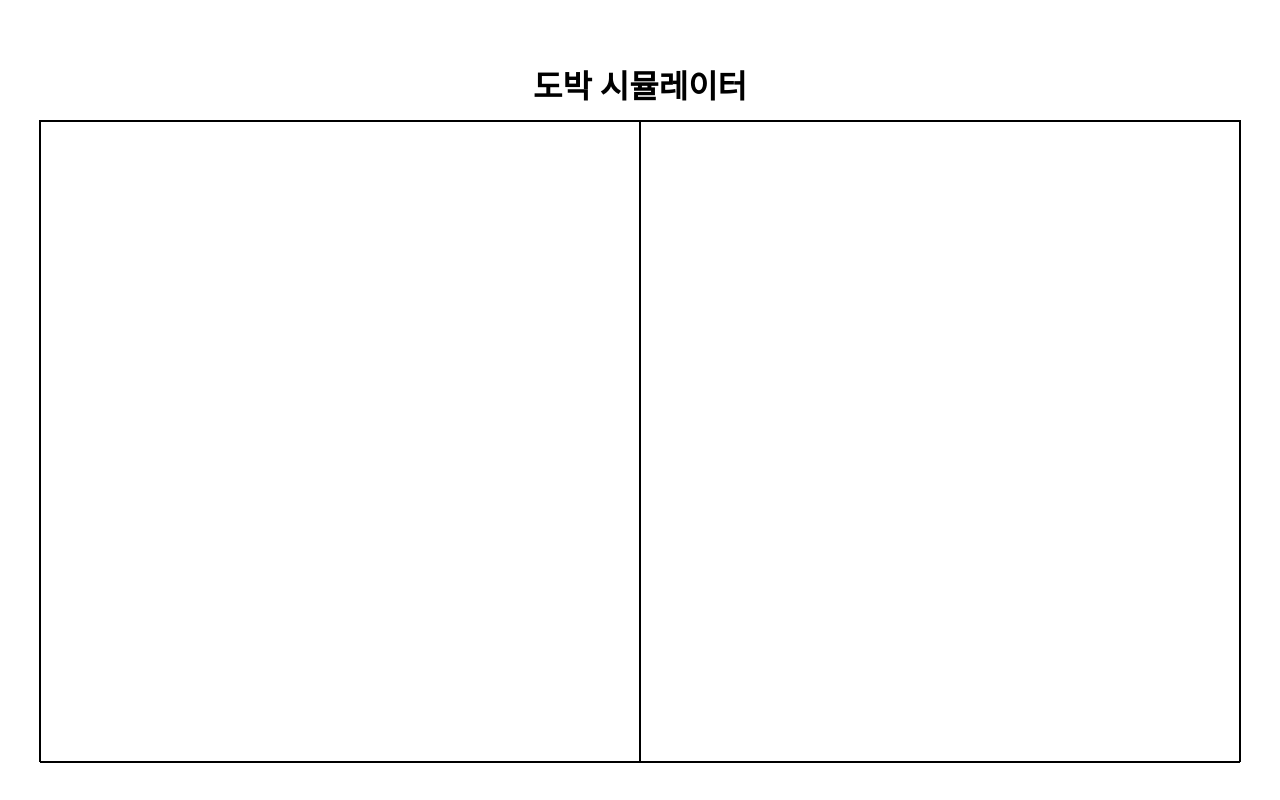
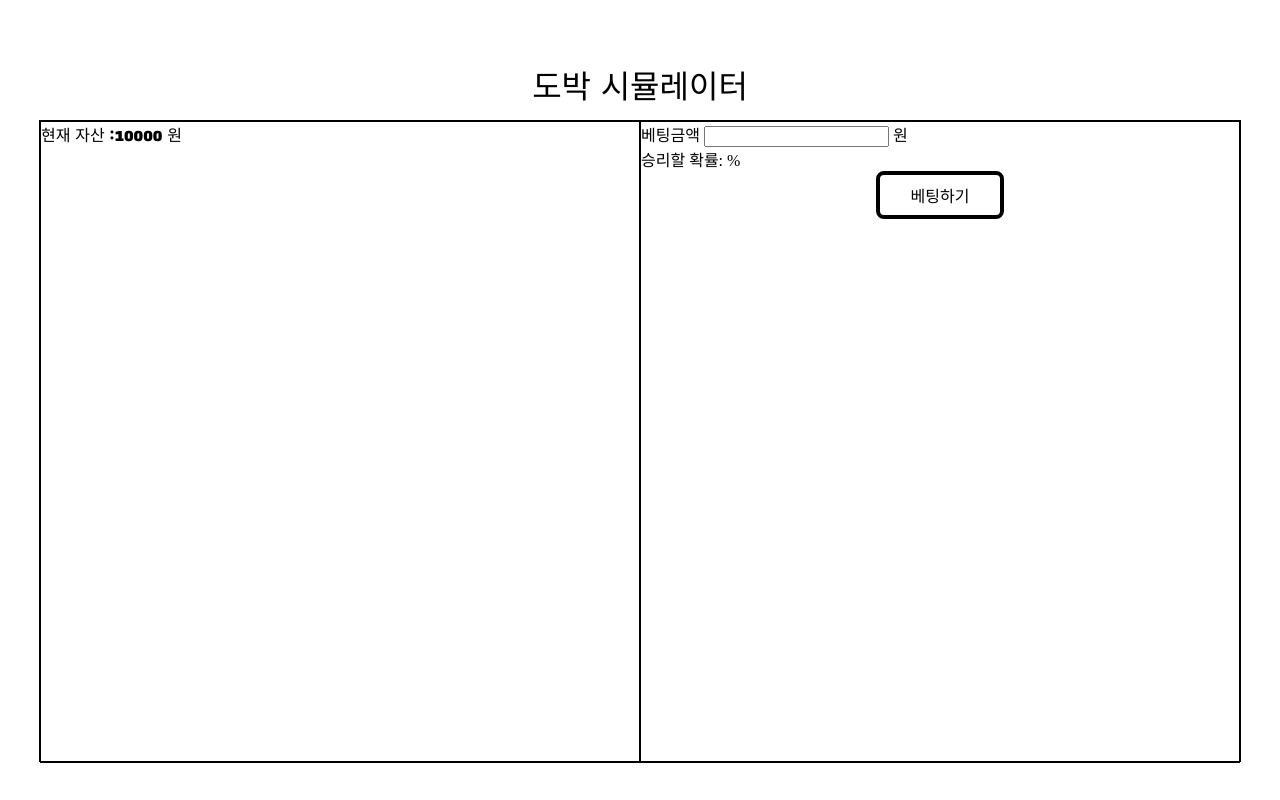
Before and after one commit to changhochoe/-, a plain HTML site: page index.html in a window 1280 px wide. Drawn offline with Linux system fonts and the light colour scheme.

Commit message:
1차본 완성

```diff
--- /dev/null
+++ b/function.js
@@ -0,0 +1,14 @@
+document.getElementsByClassName('button')[0].addEventListener('click', ()=>{
+    let moneyVal = Number(document.getElementById('money').textContent);
+    let bettingVal = Number(document.getElementById('betting').value);
+    if(bettingVal>moneyVal){
+        alert('베팅금이 보유액보다 많습니다.');
+    }else{
+        let random = Math.floor(Math.random()*10 + 1);
+        if(random<=5){
+            document.getElementById('money').textContent = moneyVal + bettingVal
+        }else{
+            document.getElementById('money').textContent = moneyVal - bettingVal
+        }
+    }
+})
--- a/index.css
+++ b/index.css
@@ -1,3 +1,18 @@
+.black-han-sans-regular {
+    font-family: "Black Han Sans", serif;
+    font-weight: 400;
+    font-style: normal;
+  }
+
+
+body {
+    -webkit-user-select:none;
+    -moz-user-select:none;
+    -ms-user-select:none;
+    user-select:none
+  }
+
+
 header{
     top: 5%;
     left: 50%;
@@ -31,4 +46,31 @@ header{
     height: 80vh;
     display: flex;
     border: solid black 1px;
+    display: flex;
+    flex-direction: column;
 }
+
+.button{
+    top: 50vh;
+    align-self: center;
+    display: flex;
+    width: 15vh;
+    height: 5vh;
+    border: 0.5vh solid black;
+    border-radius: 1vh;
+    justify-content: center;
+    align-items: center;
+    transition: all 0.05s ease;
+}
+.button:active{
+    display: flex;
+    width: 14.5vh;
+    height: 4.8vh;
+    border: 0.5vh solid black;
+    border-radius: 1vh;
+    justify-content: center;
+    align-items: center;
+}
+.button:hover{
+    cursor: pointer;
+}
--- a/index.html
+++ b/index.html
@@ -4,17 +4,26 @@
     <meta charset="UTF-8">
     <meta name="viewport" content="width=device-width, initial-scale=1.0">
     <title>도박 시뮬레이터</title>
+    <link rel="preconnect" href="https://fonts.googleapis.com">
+    <link rel="preconnect" href="https://fonts.gstatic.com" crossorigin>
+    <link href="https://fonts.googleapis.com/css2?family=Black+Han+Sans&display=swap" rel="stylesheet">
     <link href="index.css" rel="stylesheet">
 </head>
 <body>
     <header>
-        <h1> 도박 시뮬레이터 </h1>
+        <h1 class="black-han-sans-regular"> 도박 시뮬레이터 </h1>
     </header>
     <div class="container">
-        <div class="status">
+        <div class="status black-han-sans-regular">
+            <div>현재 자산 :<span id="money">10000</span> 원</div>
             <div></div>
         </div>
-        <div class="action"></div>
+        <div class="action">
+            <div>베팅금액 <input type="number" min="0" step="1000" id="betting"> 원</div>
+            <div> 승리할 확률: <span id="probability"></span> % </div>
+            <div class="button black-han-sans-regular"> 베팅하기</div>
+        </div>
     </div>
+    <script src="function.js"></script>
 </body>
 </html>
```
